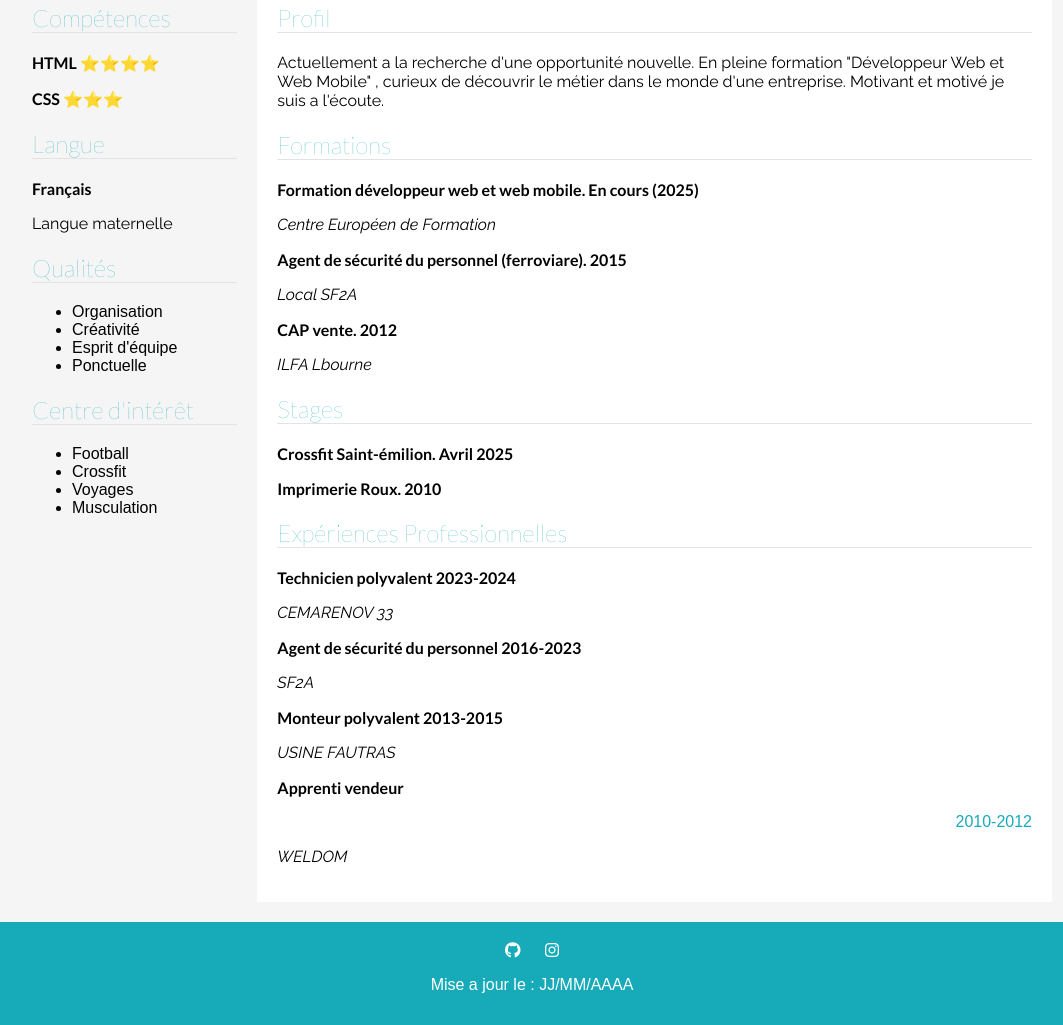
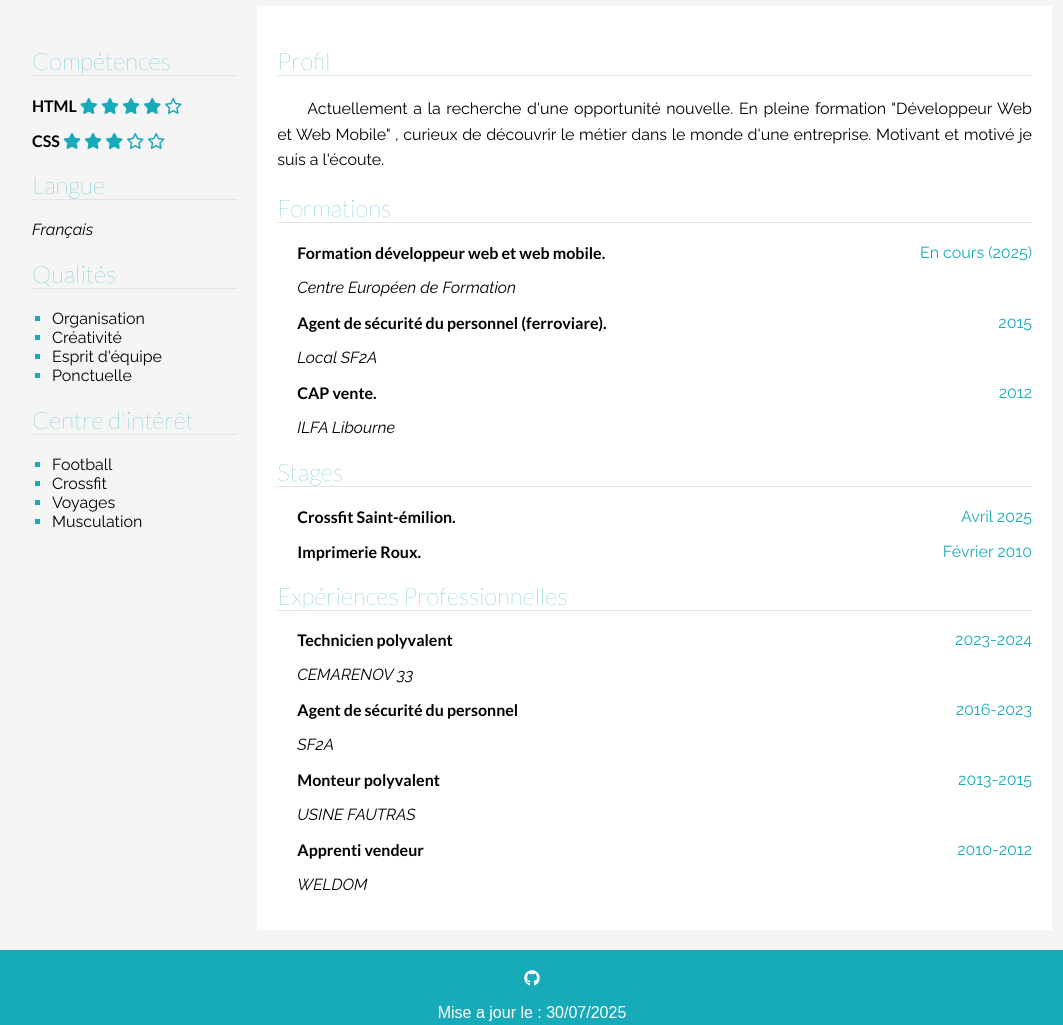
Before and after one commit to Julien-Pignataro/CV, a plain HTML site: page index.html in a window 1280 px wide. Shown: the part 244-1269 px from the top of the page, without its empty margins (108-1171 px from the left). Drawn offline with Linux system fonts and the light colour scheme.

Commit message:
add mise en page 3

```diff
--- a/index.html
+++ b/index.html
@@ -4,9 +4,9 @@
     <meta charset="UTF-8">
     <meta name="viewport" content="width=device-width, initial-scale=1.0">
     <title>CV Julien Pignataro</title>
+    <link rel="icon" href="cv.png" type="image/png">
     <link rel="stylesheet" href="style.css">
     <link rel="stylesheet" href="https://cdnjs.cloudflare.com/ajax/libs/font-awesome/6.5.0/css/all.min.css">
-
 </head>
 <body>
     <div class="cv">
@@ -39,18 +39,30 @@
         <aside class="colonne-gauche">
             <section>
             <h2>Compétences</h2>
-                <p class="titre">HTML ⭐️⭐️⭐️⭐️</p>
-                <p class="titre">CSS ⭐️⭐️⭐️</p>
+                <p class="titre">HTML
+                    <i class="fas fa-star" style="color: #17abba"></i>
+                    <i class="fas fa-star" style="color: #17abba"></i>
+                    <i class="fas fa-star" style="color: #17abba"></i>
+                    <i class="fas fa-star" style="color: #17abba"></i>
+                    <i class="far fa-star" style="color: #17abba"></i>
+                </p>
+                <p class="titre">CSS
+                    <i class="fas fa-star" style="color: #17abba"></i>
+                    <i class="fas fa-star" style="color: #17abba"></i>
+                    <i class="fas fa-star" style="color: #17abba"></i>
+                    <i class="far fa-star" style="color: #17abba"></i>
+                    <i class="far fa-star" style="color: #17abba"></i>
+                </p>
             </section>
 
             <section>
                 <h2>Langue</h2>
-                <p class="titre">Français</p> <p class="titre2">Langue maternelle</p>
+                <p class="titre1">Français</p>
             </section>
 
             <section>
                 <h2>Qualités</h2>
-                <ul>
+                <ul class="carre">
                     <li>Organisation</li>
                     <li>Créativité</li>
                     <li>Esprit d'équipe</li>
@@ -60,7 +72,7 @@
 
             <section>
                 <h2>Centre d'intérêt</h2>
-                <ul>
+                <ul class="carre">
                     <li>Football</li>
                     <li>Crossfit</li>
                     <li>Voyages</li>
@@ -77,36 +89,60 @@
                 </p>
 
                 <h2>Formations</h2>
-                <p class="titre">Formation développeur web et web mobile. En cours (2025)</p>
+                    <section class="survol">
+                      <p class="titre">Formation développeur web et web mobile. <span class="date">En cours (2025)</span></p>
                       <p class="titre1">Centre Européen de Formation</p>
-                <p class="titre">Agent de sécurité du personnel (ferroviare). 2015</p>
+                    </section>
+
+                    <section class="survol">
+                      <p class="titre">Agent de sécurité du personnel (ferroviare). <span class="date">2015</span></p>
                       <p class="titre1">Local SF2A</p>
-                <p class="titre">CAP vente. 2012</p>
-                <p class="titre1">ILFA Lbourne</p>
+                    </section>
 
+                    <section class="survol">
+                      <p class="titre">CAP vente. <span class="date">2012</span></p>
+                      <p class="titre1">ILFA Libourne</p>
+                    </section>
         <section>
+
                 <h2>Stages</h2>
-                <p class="titre">Crossfit Saint-émilion. Avril 2025</p>
-                <p class="titre">Imprimerie Roux. 2010</p>
+
+                    <section class="survol">
+                      <p class="titre">Crossfit Saint-émilion. <span class="date">Avril 2025</span></p>
+                    </section>
+
+                    <section class="survol">
+                     <p class="titre">Imprimerie Roux. <span class="date">Février 2010</span></p>
+                    </section>
 
                 <h2>Expériences Professionnelles</h2>
-                <p class="titre">Technicien polyvalent  2023-2024</p>
+
+                    <section class="survol">
+                     <p class="titre">Technicien polyvalent  <span class="date">2023-2024</span></p>
                      <p class="titre1">CEMARENOV 33</p>
-                <p class="titre">Agent de sécurité du personnel  2016-2023</p>
+                    </section>
+
+                    <section class="survol">
+                     <p class="titre">Agent de sécurité du personnel  <span class="date">2016-2023</span></p>
                      <p class="titre1">SF2A</p>
-                <p class="titre">Monteur polyvalent  2013-2015</p>
+                    </section>
+
+                    <section class="survol">
+                     <p class="titre">Monteur polyvalent  <span class="date">2013-2015</span></p>
                      <p class="titre1">USINE FAUTRAS</p>
-                <p class="titre" >Apprenti vendeur</p><p class="date">2010-2012</p>
+                    </section>
+
+                    <section class="survol">
+                     <p class="titre" >Apprenti vendeur <span class="date">2010-2012</span></p>
                      <p class="titre1">WELDOM</p>
-
+                    </section>
         </section>
     </main>
     <footer>
         <div class="réseaux">
-            <i class="fab fa-github"></i>
-            <i class="fab fa-instagram"></i>
+            <a href="https://github.com/dashboard"><i class="fab fa-github" style="color: #ffffff;"></i></a>
         </div>
-        <p>Mise a jour le : JJ/MM/AAAA</p>
+        <p>Mise a jour le : 30/07/2025</p>
     </footer>
     </div>
 </body>
--- a/style.css
+++ b/style.css
@@ -30,9 +30,12 @@ header {
     gap: 20px;
 }
 .photo img {
-    width: 100px;
+    width: 150px;
+    height: 150px;
     border: solid;
-    border-radius: 100px;
+    border-radius: 50%;
+    object-fit: cover;
+
 }
 .identite {
     margin-left: 20px;
@@ -60,6 +63,7 @@ header h1 {
 .box a {
     text-decoration: none;
     color: #ffffff;
+    font-family: 'raleway';
 }
 main {
     display: flex;
@@ -94,14 +98,36 @@ main {
     font-family: 'lato';
     font-weight: normal;
 }
+.survol {
+    position: relative;
+    background-color: #ffffff;
+    padding-left: 20px;
+    transition: 0.3s;
+}
+.survol::before {
+    content: "";
+    position: absolute;
+    left: 0;
+    right: 0;
+    height: 100%;
+    width: 5px;
+    background-color: transparent;
+    transition: 0.3s;
+}
+.survol:hover {
+    background-color: #e3e3e3 ;
+}
+.survol:hover::before {
+    background-color: #17abba;
+}
 .titre {
     font-family: 'lato';
     font-weight: bolder;
 }
 .titre1 {
+
     font-family: 'raleway';
     font-style: italic;
-
 }
 .titre2 {
     font-family: 'raleway';
@@ -109,9 +135,28 @@ main {
 }
 .text {
     font-family: 'raleway';
+    text-align: justify;
+    text-indent: 30px;
+    line-height: 1.6;
+    margin-bottom: 1em;
 }
 .date {
-    text-align: right;
+    float: right;
+    color: #17abba;
+    font-family: 'raleway';
+    font-weight: normal;
+}
+.titre i {
+    display: inline-block;
+    align-items: center;
+    gap: 10px;
+}
+.carre {
+    list-style-type: square;
+    font-family: 'raleway';
+    padding-left: 20px;
+}
+.carre li::marker {
     color: #17abba;
 }
 footer {
@@ -120,6 +165,7 @@ footer {
     text-align: center;
     padding: 20px;
     margin-top: 0px;
+    text-decoration: none;
 }
 .réseaux i {
     margin: 0 10px;
```
Lines whose indentation alone changed are shown as unchanged.
